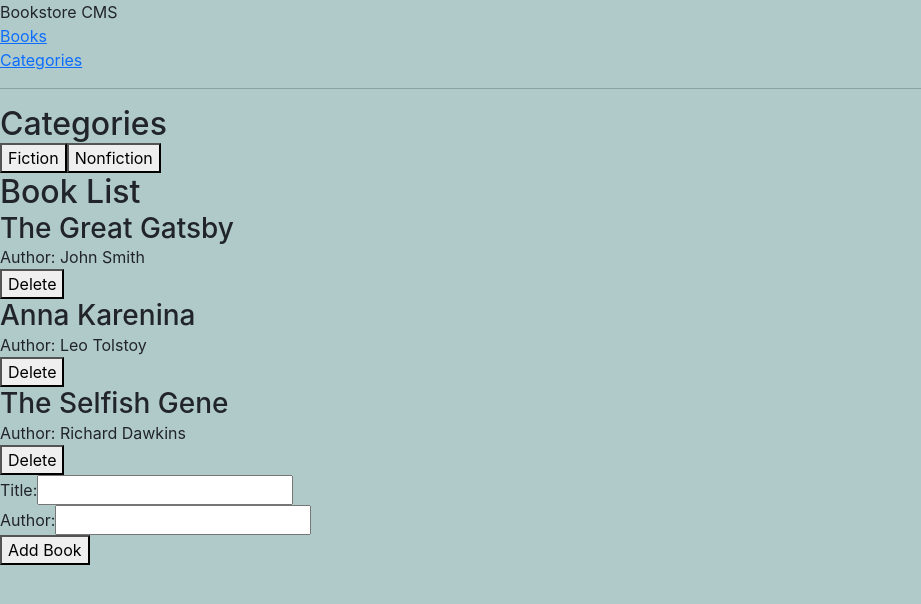
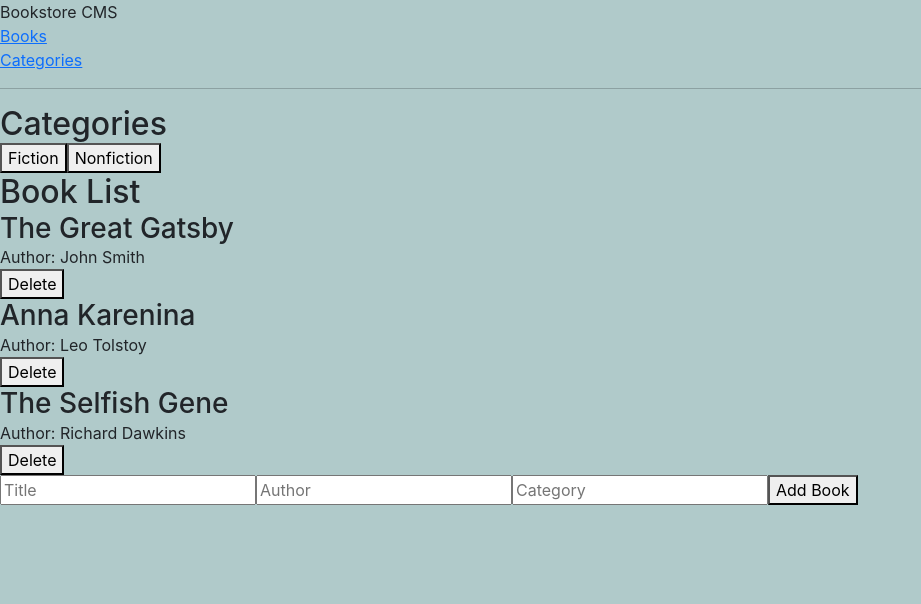
Before and after one commit to Eccb7/book-store, a React (Create React App) app: page /categories in a window 1280 px wide. Shown: the top 604 px of the page, without its empty margins (0-921 px from the left). Built offline with nearby package versions, Linux system fonts and the light colour scheme.

Commit message:
Add book form

```diff
--- a/src/components/BookForm.js
+++ b/src/components/BookForm.js
@@ -1,47 +1,68 @@
 import React, { useState } from 'react';
-import PropTypes from 'prop-types';
+// import PropTypes from 'prop-types';
+import { useDispatch } from 'react-redux';
+import { addBook } from '../redux/books/booksSlice';
 
-const BookForm = ({ onAdd }) => {
+const BookForm = () => {
   const [title, setTitle] = useState('');
   const [author, setAuthor] = useState('');
+  const [category, setCategory] = useState('');
 
-  const handleSubmit = (e) => {
+  const dispatch = useDispatch();
+
+  const handleSubmit = async (e) => {
     e.preventDefault();
-    const newBook = { title, author };
-    onAdd(newBook);
+
+    // // Check if the required fields are not empty
+    // if (title.trim() === '' || author.trim() === '' || category.trim() === '') {
+    //   alert('Please fill in all required fields: title, author, and category.');
+    //   return;
+    // }
+
+    // Create the new book object with the entered data
+    const newBookData = {
+      title,
+      author,
+      category,
+    };
+
+    try {
+      // Dispatch the addBook action with the new book data
+      await dispatch(addBook(newBookData));
+
+      // Clear the form fields after successful submission
       setTitle('');
       setAuthor('');
+      setCategory('');
+    } catch (error) {
+      // console.error('Error posting book:', error);
+      // Handle the error (e.g., display an error message to the user)
+    }
   };
 
   return (
     <form onSubmit={handleSubmit}>
-      <div>
-        <label>
-          Title:
       <input
         type="text"
+        placeholder="Title"
         value={title}
         onChange={(e) => setTitle(e.target.value)}
       />
-        </label>
-      </div>
-      <div>
-        <label>
-          Author:
       <input
         type="text"
+        placeholder="Author"
         value={author}
         onChange={(e) => setAuthor(e.target.value)}
       />
-        </label>
-      </div>
+      <input
+        type="text"
+        placeholder="Category"
+        value={category}
+        onChange={(e) => setCategory(e.target.value)}
+      />
       <button type="submit">Add Book</button>
     </form>
   );
 };
 
-BookForm.propTypes = {
-  onAdd: PropTypes.func.isRequired,
-};
-
 export default BookForm;
```
Lines whose indentation alone changed are shown as unchanged.
